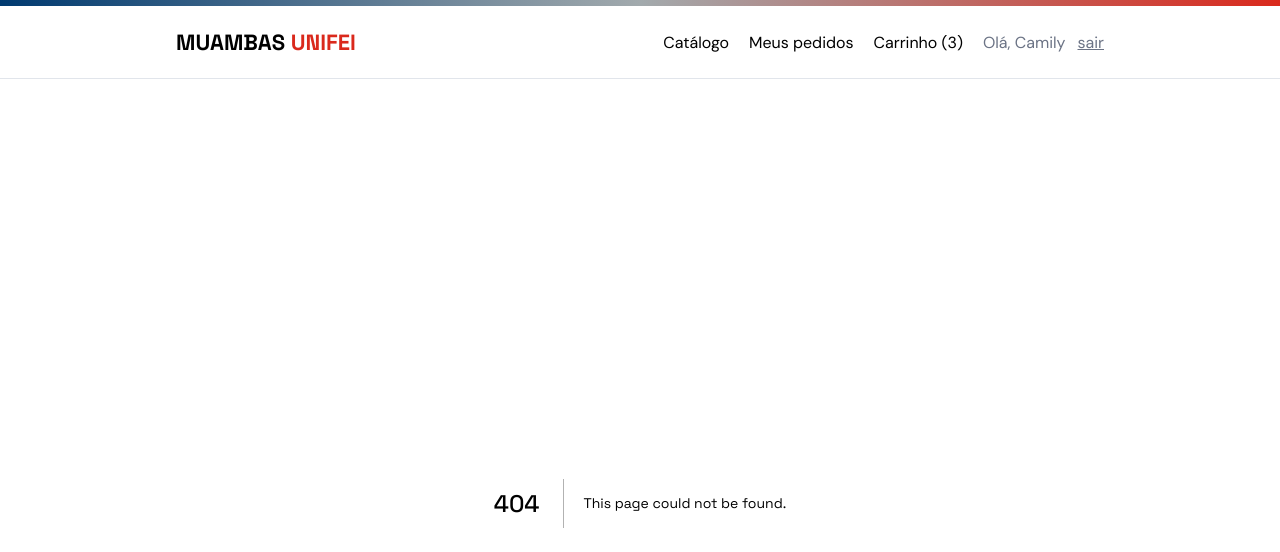
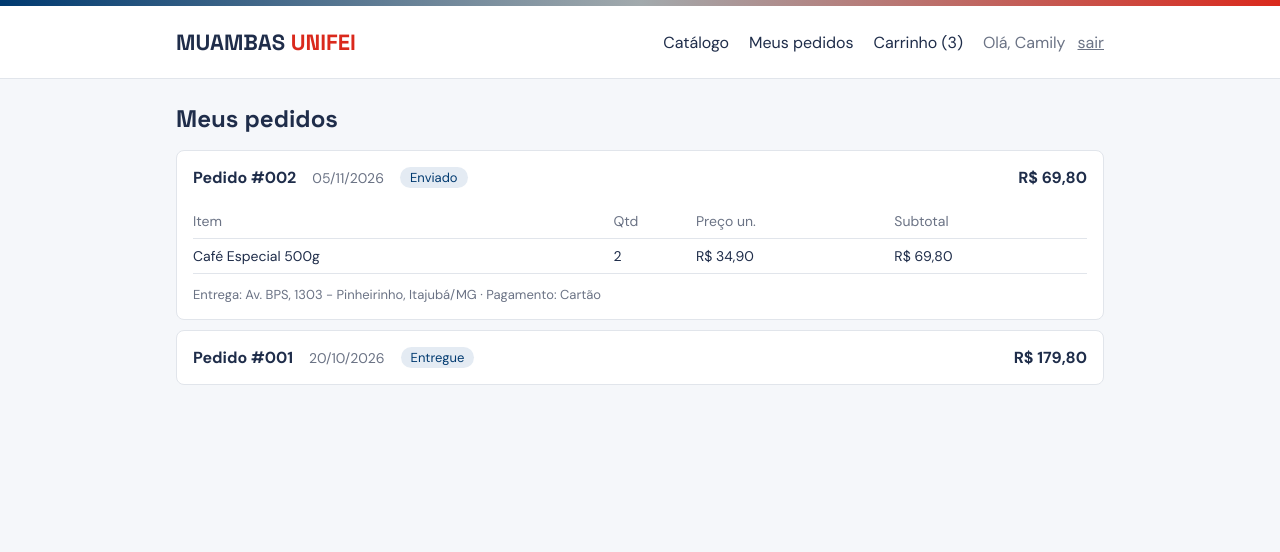
Before and after one commit to cavicf/Muambas-Faculdade, a Next.js app in the folder frontend/: page /pedidos in a window 1280 px wide. Before the commit this address had no page. Shown: the top 552 px of the page. Built offline with nearby package versions, Linux system fonts and the light colour scheme.

Commit message:
feat: add orders history page

```diff
--- /dev/null
+++ b/frontend/src/app/pedidos/page.module.css
@@ -0,0 +1,66 @@
+.titulo {
+  margin-bottom: 16px;
+}
+
+.linkCatalogo {
+  display: inline-block;
+  margin-top: 8px;
+  color: var(--azul);
+  text-decoration: underline;
+}
+
+.lista {
+  display: flex;
+  flex-direction: column;
+  gap: 10px;
+}
+
+.cabecalho {
+  display: flex;
+  align-items: center;
+  gap: 16px;
+  list-style: none;
+  cursor: pointer;
+}
+
+.data {
+  color: var(--texto-claro);
+  font-size: 14px;
+}
+
+.status {
+  padding: 2px 10px;
+  border-radius: 999px;
+  background: var(--azul-claro);
+  color: var(--azul);
+  font-size: 13px;
+}
+
+.total {
+  margin-left: auto;
+}
+
+.tabela {
+  width: 100%;
+  margin-top: 16px;
+  border-collapse: collapse;
+  font-size: 14px;
+}
+
+.tabela th,
+.tabela td {
+  padding: 8px 0;
+  border-bottom: 1px solid var(--borda);
+  text-align: left;
+}
+
+.tabela th {
+  color: var(--texto-claro);
+  font-weight: 400;
+}
+
+.entrega {
+  margin-top: 12px;
+  color: var(--texto-claro);
+  font-size: 13px;
+}
--- /dev/null
+++ b/frontend/src/app/pedidos/page.tsx
@@ -0,0 +1,74 @@
+import Link from "next/link";
+import styles from "./page.module.css";
+import { itensPedido, pagamentos, pedidos, usuarioLogado } from "@/mocks/mock-data";
+import { formatarData } from "@/utils/formatarData";
+import { formatarPreco } from "@/utils/formatarPreco";
+
+export default function MeusPedidos() {
+  const pedidosDoUsuario = pedidos.filter((pedido) => pedido.user_id === usuarioLogado?.id);
+  pedidosDoUsuario.sort((pedidoA, pedidoB) => pedidoB.id - pedidoA.id);
+
+  if (pedidosDoUsuario.length === 0) {
+    return (
+      <div className="card">
+        <h2>Meus pedidos</h2>
+        <p>Você ainda não fez nenhum pedido.</p>
+        <Link href="/" className={styles.linkCatalogo}>
+          Ver produtos
+        </Link>
+      </div>
+    );
+  }
+
+  return (
+    <div>
+      <h2 className={styles.titulo}>Meus pedidos</h2>
+
+      <div className={styles.lista}>
+        {pedidosDoUsuario.map((pedido, posicao) => {
+          const itensDoPedido = itensPedido.filter((item) => item.order_id === pedido.id);
+          const pagamento = pagamentos.find((pagamento) => pagamento.order_id === pedido.id);
+          const numeroDoPedido = String(pedido.id).padStart(3, "0");
+          const statusFormatado = pedido.status[0].toUpperCase() + pedido.status.slice(1);
+          const ehOMaisRecente = posicao === 0;
+
+          return (
+            <details key={pedido.id} className="card" open={ehOMaisRecente}>
+              <summary className={styles.cabecalho}>
+                <strong>Pedido #{numeroDoPedido}</strong>
+                <span className={styles.data}>{formatarData(pedido.created_at)}</span>
+                <span className={styles.status}>{statusFormatado}</span>
+                <strong className={styles.total}>{formatarPreco(pedido.total_amount)}</strong>
+              </summary>
+
+              <table className={styles.tabela}>
+                <thead>
+                  <tr>
+                    <th>Item</th>
+                    <th>Qtd</th>
+                    <th>Preço un.</th>
+                    <th>Subtotal</th>
+                  </tr>
+                </thead>
+                <tbody>
+                  {itensDoPedido.map((item) => (
+                    <tr key={item.id}>
+                      <td>{item.product_title}</td>
+                      <td>{item.quantity}</td>
+                      <td>{formatarPreco(item.unit_price)}</td>
+                      <td>{formatarPreco(item.subtotal)}</td>
+                    </tr>
+                  ))}
+                </tbody>
+              </table>
+
+              <p className={styles.entrega}>
+                Entrega: {pedido.shipping_address_snapshot} · Pagamento: {pagamento?.method}
+              </p>
+            </details>
+          );
+        })}
+      </div>
+    </div>
+  );
+}
--- /dev/null
+++ b/frontend/src/utils/formatarData.ts
@@ -0,0 +1,3 @@
+export function formatarData(data: string) {
+  return new Date(data).toLocaleDateString("pt-BR");
+}
```
Also changed, not shown: 1 other file (tests, documents, lock files or other folders).
